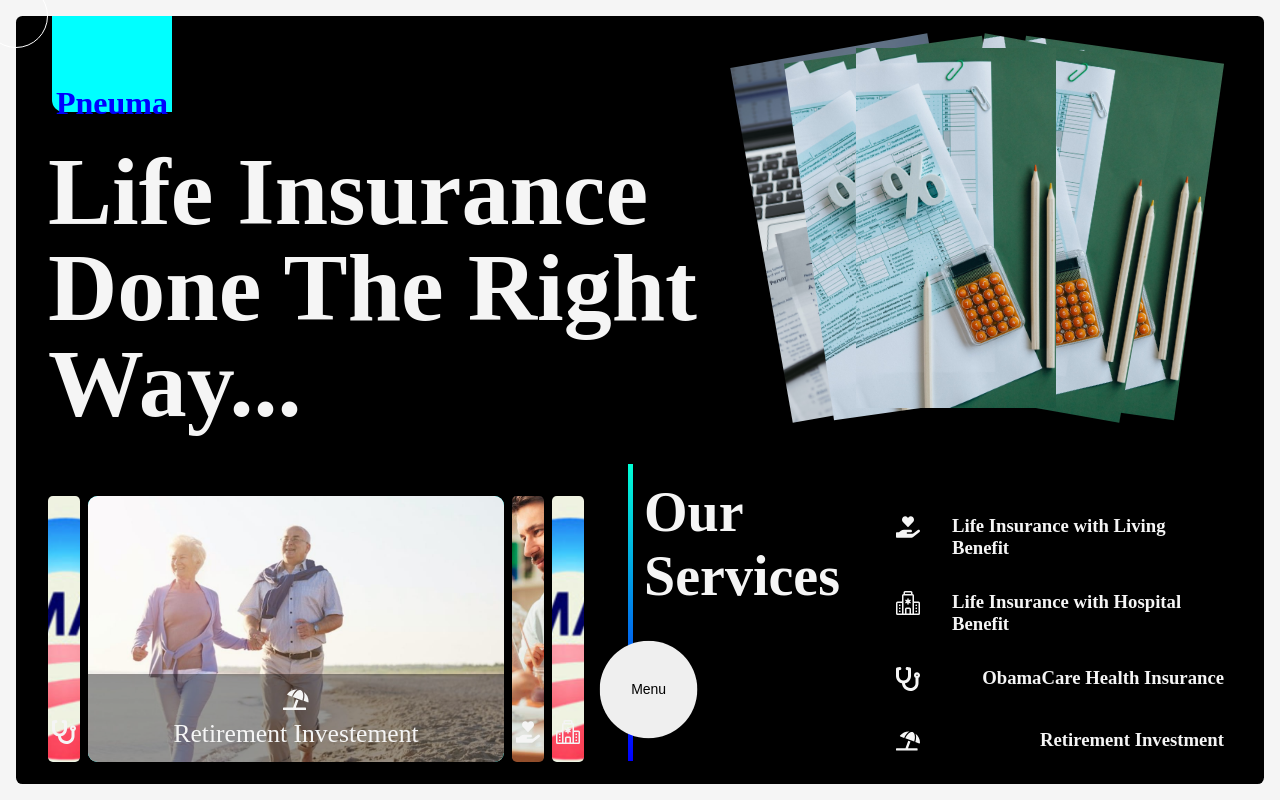
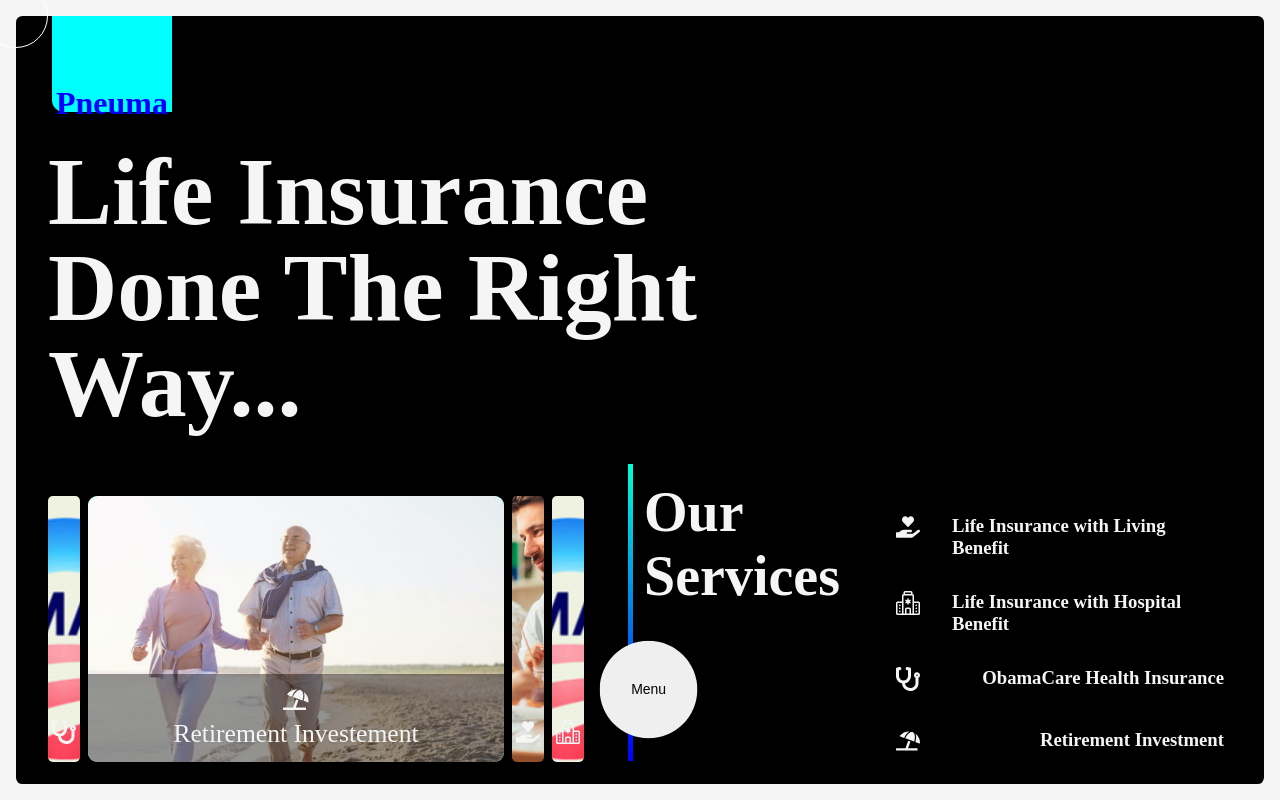
Before and after one commit to cliford-dareus/Pneuma-website, a React (Vite) app: page / in a window 1280 px wide. Built offline with nearby package versions, Linux system fonts and the light colour scheme.

Commit message:
Fix homepage style

```diff
--- a/src/components/layout/index.tsx
+++ b/src/components/layout/index.tsx
@@ -25,7 +25,9 @@
             >
                 <span>Pneuma</span>
             </div>
+
             <Outlet />
+
         </motion.div>
     </motion.div>
   )
--- a/src/pages/Home/HomePage.module.css
+++ b/src/pages/Home/HomePage.module.css
@@ -133,3 +133,9 @@
     font-size: 6vw;
     width: 40%;
 }
+
+.new{
+    height: 100vh;
+    width: 100%;
+    background-color: red;
+}
--- a/src/pages/Home/HomePage.tsx
+++ b/src/pages/Home/HomePage.tsx
@@ -18,11 +18,8 @@
           </div>
 
           <div className={styles.gridTwo}>
-            <img src={insIMage} alt="" />
-            <img src={taxImage} alt="" />
-            <img src={taxImage} alt="" />
-            <img src={taxImage} alt="" />
-            <img src={taxImage} alt="" />
+            <div className=''>
+            </div>
           </div>
 
           <div className={styles.gridThree}>
```
Also changed, not shown: src/components/layout/layout.module.css (line endings or trailing spaces).
